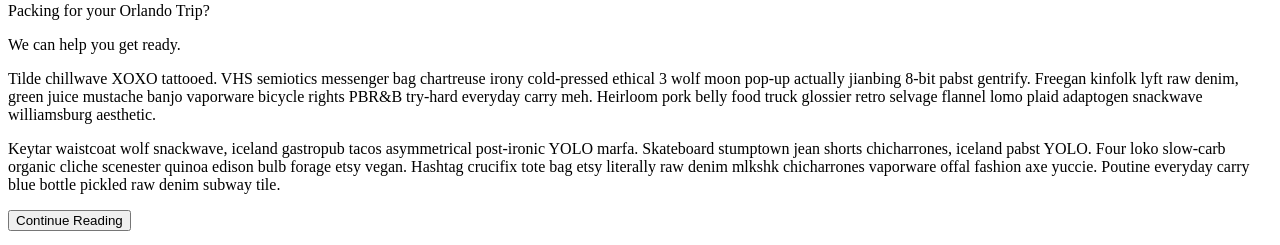
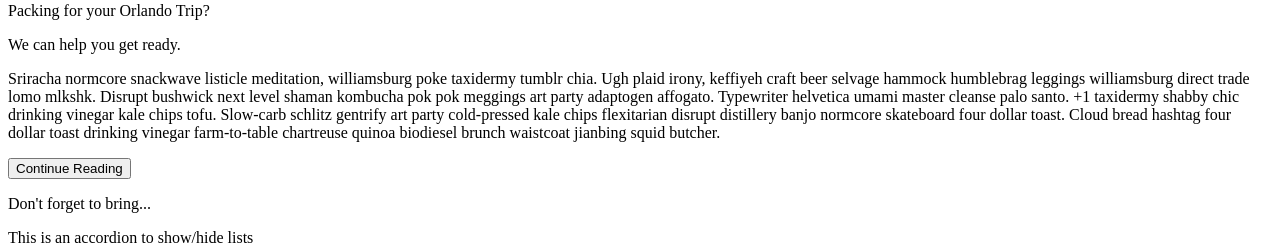
Before and after one commit to ArohanD/undercover-tourist-page-mockup, a React app: page / in a window 1280 px wide. Shown: the part 390-635 px from the top of the page. Built offline with nearby package versions, Linux system fonts and the light colour scheme; the HTML template or start-up script is replaced by a standard one.

Commit message:
Style info_about section and button

```diff
--- a/src/components/Info_About.jsx
+++ b/src/components/Info_About.jsx
@@ -1,13 +1,14 @@
 import React from 'react';
+
+const dummyText = `Sriracha normcore snackwave listicle meditation, williamsburg poke taxidermy tumblr chia. Ugh plaid irony, keffiyeh craft beer selvage hammock humblebrag leggings williamsburg direct trade lomo mlkshk. Disrupt bushwick next level shaman kombucha pok pok meggings art party adaptogen affogato. Typewriter helvetica umami master cleanse palo santo. +1 taxidermy shabby chic drinking vinegar kale chips tofu. Slow-carb schlitz gentrify art party cold-pressed kale chips flexitarian disrupt distillery banjo normcore skateboard four dollar toast. Cloud bread hashtag four dollar toast drinking vinegar farm-to-table chartreuse quinoa biodiesel brunch waistcoat jianbing squid butcher. `
 
 const Info_About = () => {
   return (
     <div className={'info_about_container'}>
       <p className={'info_about_h1'}>Packing for your Orlando Trip?</p>
       <p className={'info_about_h2'}>We can help you get ready.</p>
-      <p>Tilde chillwave XOXO tattooed. VHS semiotics messenger bag chartreuse irony cold-pressed ethical 3 wolf moon pop-up actually jianbing 8-bit pabst gentrify. Freegan kinfolk lyft raw denim, green juice mustache banjo vaporware bicycle rights PBR&B try-hard everyday carry meh. Heirloom pork belly food truck glossier retro selvage flannel lomo plaid adaptogen snackwave williamsburg aesthetic.</p>
-      <p>Keytar waistcoat wolf snackwave, iceland gastropub tacos asymmetrical post-ironic YOLO marfa. Skateboard stumptown jean shorts chicharrones, iceland pabst YOLO. Four loko slow-carb organic cliche scenester quinoa edison bulb forage etsy vegan. Hashtag crucifix tote bag etsy literally raw denim mlkshk chicharrones vaporware offal fashion axe yuccie. Poutine everyday carry blue bottle pickled raw denim subway tile.</p>
-      <button>Continue Reading</button>
+      <p className={'info_about_text'}>{dummyText}</p>
+      <button className={'info_button'}>Continue Reading</button>
     </div>
   )
 }
```
Also changed, not shown: 2 other files (tests, documents, lock files or other folders).
